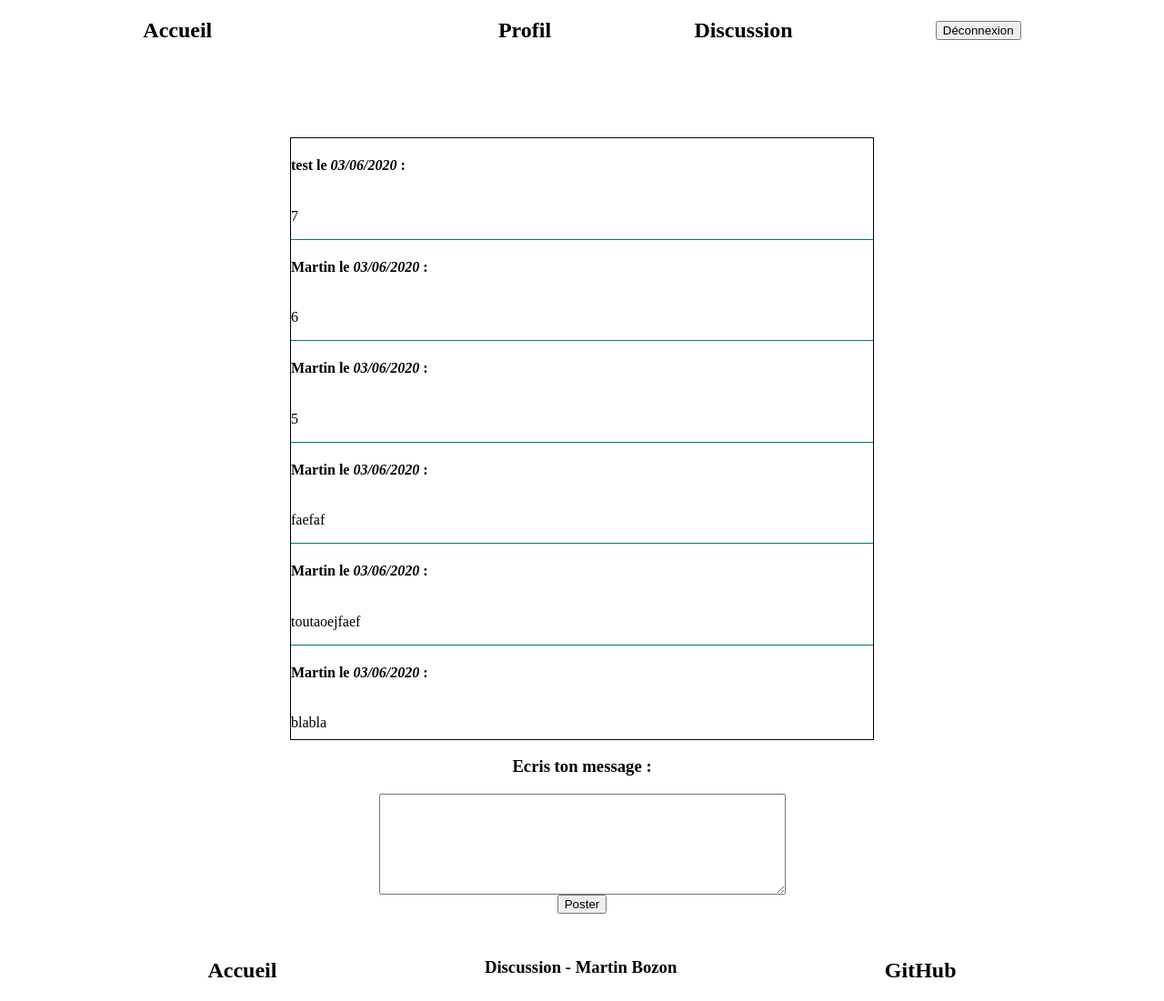
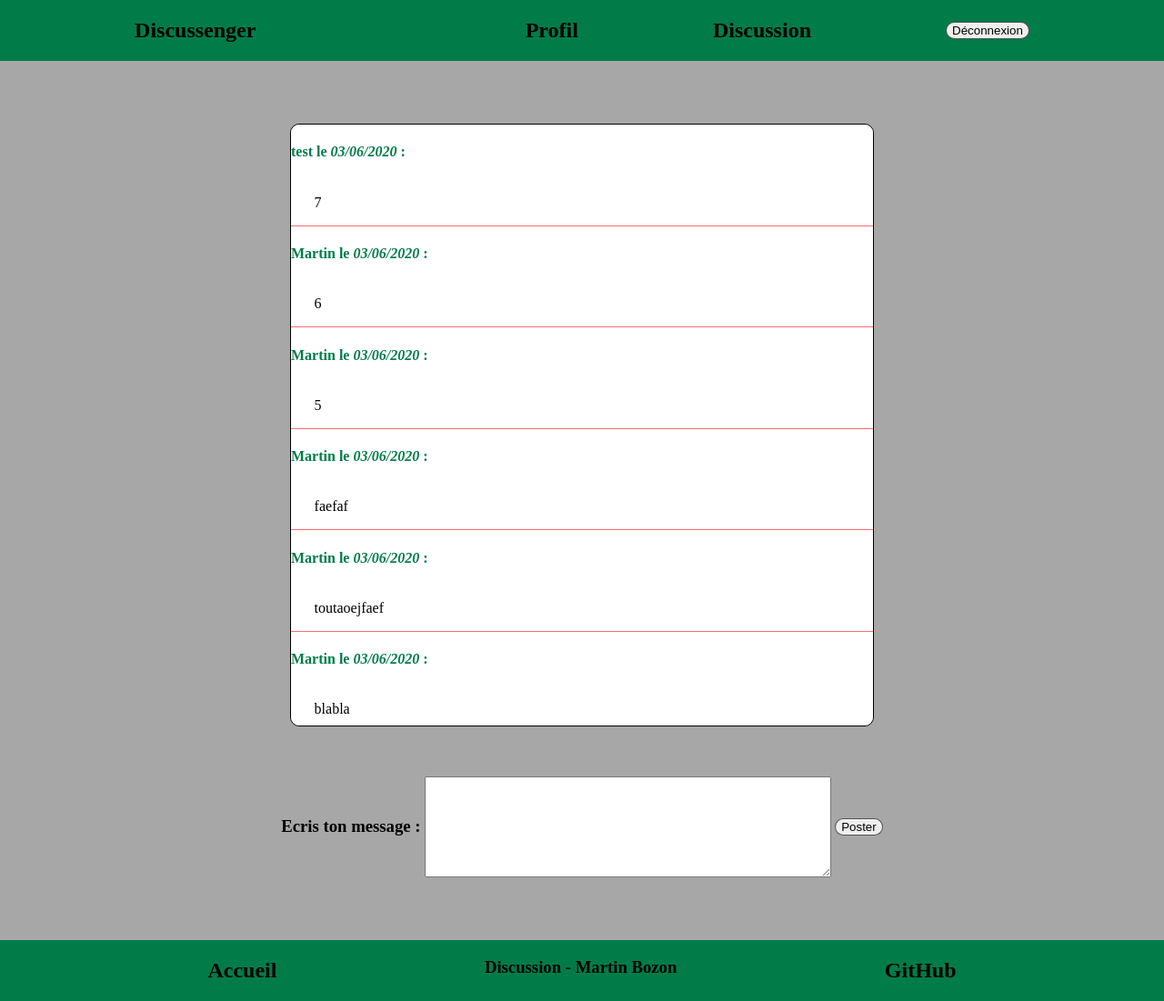
Before and after one commit to martin-bozon/discussion, a PHP site: page /discussion.php in a window 1280 px wide. Shown: the whole page at 91% size. Run offline with PHP 8.4, Linux system fonts and the light colour scheme; a user stored in the database is signed in; data comes from the database, SQL or seed files in the repository.

Commit message:
affichage message ok, css pas ouf mais présent

```diff
--- a/CSS/style.css
+++ b/CSS/style.css
@@ -2,6 +2,7 @@ html
     {
         margin: 0;
         height: 100%;
+        background-color: rgba(97, 97, 97, 0.555);
     }
 body
     {
@@ -22,6 +23,7 @@ header
         flex-direction: row;
         justify-content: space-around;
         align-items: center;
+        background-color: rgb(1, 124, 73);
     }
 .HeadG
     {
@@ -50,6 +52,23 @@ main
         align-items: center;
         justify-content: center;
     }
+#discussenger
+    {
+        color: rgb(1, 124, 73);
+    }
+#user
+    {
+        color: rgb(1, 124, 73);
+        text-decoration: underline;
+    }
+main a
+    {
+        text-decoration: underline;
+    }
+main a:hover
+    {
+        color: red;
+    }
 #info_index
     {
         display: flex;
@@ -64,31 +83,52 @@ form
         align-items: center;
         justify-content: space-evenly;
     }
+input
+    {
+        text-align: center;
+    }
 #form_inscription
     {
         height: 60vh;
         width: 30vw;
-        background-color: rgba(238, 130, 238, 0.699);
+        background-color: rgba(241, 4, 4, 0.575);
+        box-shadow: 2px 2px 10px black;
     }
 #form_connexion
     {
         height: 40vh;
         width: 30vw;
-        background-color: rgba(238, 130, 238, 0.699);
+        background-color: rgba(241, 4, 4, 0.575);
+        box-shadow: 2px 2px 10px black;
     }
 #form_profil
     {
         height: 70vh;
         width: 30vw;
-        background-color: rgba(238, 130, 238, 0.699);
+        background-color: rgba(241, 4, 4, 0.575);
+        margin-bottom: 5vh;
+        box-shadow: 2px 2px 10px black;
     }
-.msg_error
+#form_discussion
     {
-        color: red;
+        display: flex;
+        flex-direction: row;
+        align-items: center;
+        margin-bottom: 5vh;
     }
+
 #pas_i a:hover
     {
         color: blue;
+    }
+.bouton
+    {
+        border-radius: 10px;
+        border: 1px solid rgba(0, 0, 0, 0.651);
+    }
+.bouton:hover
+    {
+        border: 1px solid red;
     }
 /* Message */
 #espace_message
@@ -99,23 +139,41 @@ form
         width: 50vw;
         overflow-y: scroll;
         margin-top: 5vh;
+        margin-bottom: 5vh;
         border: 1px solid black;
+        border-radius: 10px;
     }
-#message_
+#message_info
     {
         display: flex;
         flex-direction: column;
         justify-content: center;
-        border-bottom: 1px solid rgb(1, 124, 73);
+        border-bottom: 1px solid rgba(241, 4, 4, 0.575);
         width: 100%;
+        background-color: white;
+
+    }
+#message_
+    {
+        padding-left: 2vw;
     }
 #last_message
     {
         display: flex;
         flex-direction: column;
         justify-content: center;
-        border: 1px solid rgb(1, 124, 73);
+        border: 1px solid rgba(241, 4, 4, 0.575);
+        border-radius: 10px;
         width: 100%;
+        background-color: white;
+    }
+.msg_error
+    {
+        color: red;
+    }
+.info_msg
+    {
+        color: rgb(1, 124, 73);
     }
 /* Footer */
 footer
@@ -123,6 +181,7 @@ footer
         display: flex;
         flex-direction: row;
         justify-content: space-evenly;
+        background-color: rgb(1, 124, 73);
     }
 footer a:hover
     {
--- a/discussion.php
+++ b/discussion.php
@@ -15,10 +15,10 @@
         </section>
         <section>
             <form action="discussion.php" method="POST" id="form_discussion">
-                <label for="message"><h3>Ecris ton message :</h3></label>
+                <label for="message"><h3>Ecris ton message :&nbsp;</h3></label>
                 <textarea rows="7" cols="53" id="msg_" name="msg_" required></textarea>
-
-                <input type="submit" value="Poster" name="validcom"/>
+                &nbsp;
+                <input type="submit" value="Poster" name="validcom" class="bouton"/>
             </form>
         </section>
     </main>
--- a/include/header.php
+++ b/include/header.php
@@ -4,13 +4,13 @@
             {
     ?>
                 <section class="HeadG">
-                    <h2><a href="index.php">Accueil</a></h2>
+                    <h2><a href="index.php">Discussenger</a></h2>
                 </section>
                 <section class="HeadD">
                 <h2><a href="profil.php">Profil</a></h2>
                 <h2><a href="discussion.php">Discussion</a></h2>
                     <form id="form_deco" method="POST">
-                        <input type="submit" name="deco" value="Déconnexion"/>
+                        <input type="submit" name="deco" value="Déconnexion" class="bouton"/>
                     </form>
                 </section>
     <?php
@@ -24,7 +24,7 @@
             {
     ?>
                 <section class="HeadG">
-                    <h2><a href="index.php">Accueil</a></h2>
+                    <h2><a href="index.php">Discussenger</a></h2>
                 </section>
                 <section class="HeadD">
                     <h2><a href="inscription.php">Inscription</a>
--- a/include/php_discussion.php
+++ b/include/php_discussion.php
@@ -14,9 +14,9 @@
                 {
                     $date = date("d/m/Y", strtotime($message["date"]));
             ?>
-                    <section id="message_">
-                        <h4><?php echo $message["login"];?> le <i><?php echo $date;?></i> :</h4>
-                        <p><?php echo $message["message"];?></p>
+                    <section id="message_info">
+                        <h4 class="info_msg"><?php echo $message["login"];?> le <i><?php echo $date;?></i> :</h4>
+                        <p id="message_"><?php echo $message["message"];?></p>
                     </section>
             <?php
                 }
--- a/include/php_index.php
+++ b/include/php_index.php
@@ -14,7 +14,7 @@
             $date = date("d/m/Y" , strtotime($last_msg[0]["date"]));
     ?>
             <section id="last_message">
-                <h4><?php echo $last_msg[0]["login"];?> le <i><?php echo $date;?></i> :</h4>
+                <h4 class="info_msg"><?php echo $last_msg[0]["login"];?> le <i><?php echo $date;?></i> :</h4>
                 <p><?php echo $last_msg[0]["message"];?></p>
             </section>
     <?php
--- a/index.php
+++ b/index.php
@@ -15,7 +15,7 @@
         ?>
                     <main>
                         <section class="titre_index">
-                            <h1>Bonjour <?php echo $_SESSION["login"]; ?> viens discuter avec nos membres !</h1>
+                            <h1>Bonjour <span id="user"><?php echo $_SESSION["login"]; ?></span> viens discuter avec nos membres !</h1>
                         </section>
                         <section class="info_index">
                             <h2>Voilà un aperçu de ce qu'il s'est passé récement</h2>
@@ -29,7 +29,7 @@
         ?>
                     <main>
                         <section class="titre_index">
-                            <h1>Bonjour, bienvenue sur Discussenger</h1>
+                            <h1>Bonjour, bienvenue sur <span id="discussenger">Discussenger</span></h1>
                         </section>
                         <section class="info_index">
                             <p>Je t'invites à <a href="inscription.php">t'inscrires</a> ou à te <a href="connexion.php">connecter</a> pour vraiment rentrer dans Discussenger !</p>
```
